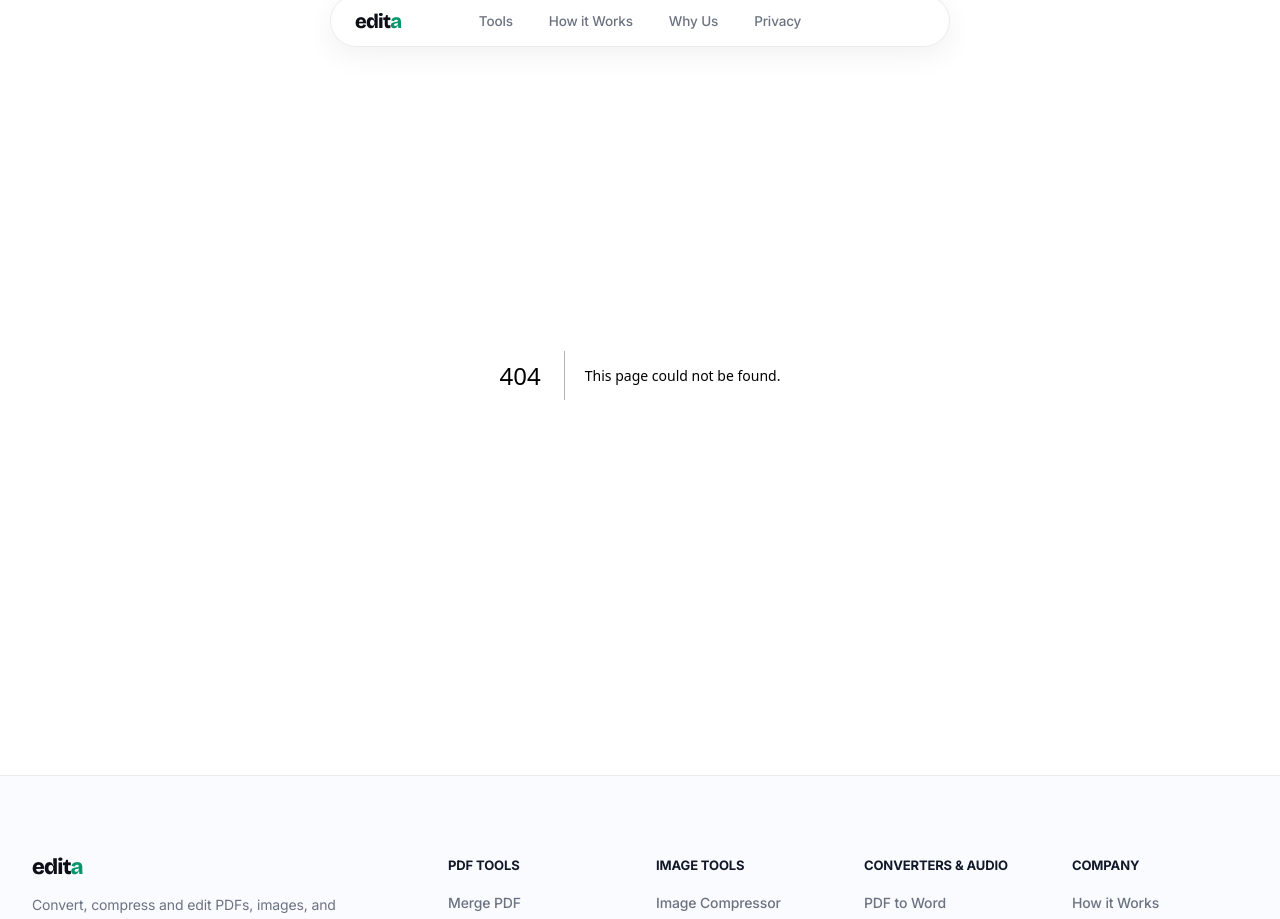
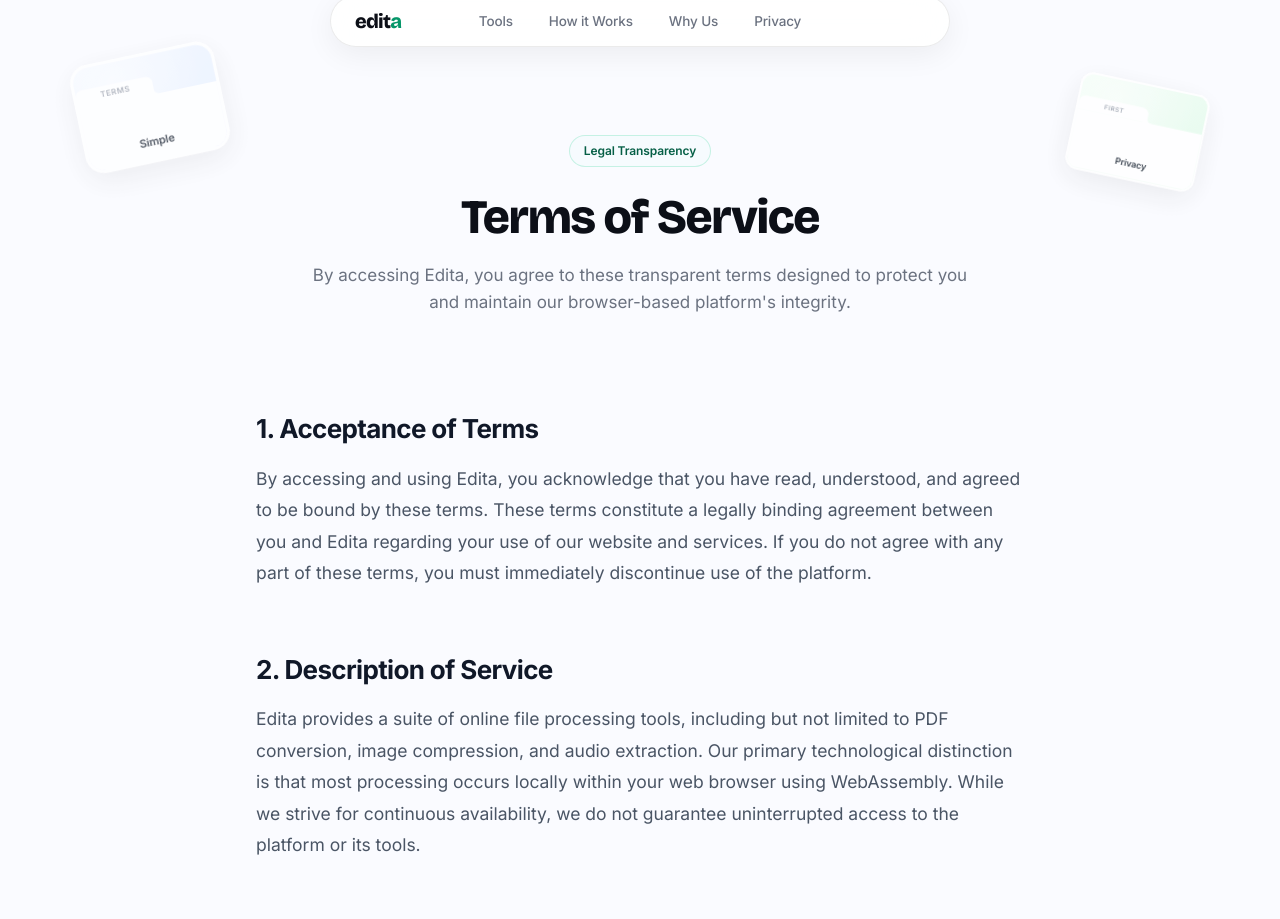
Before and after one commit to siddharth-fr/edita, a Next.js app: page /terms in a window 1280 px wide. Before the commit this address had no page. Shown: the part 25-944 px from the top of the page. Built offline with nearby package versions, Linux system fonts and the light colour scheme.

Commit message:
added terms of conditions page

```diff
--- a/src/app/privacy/page.tsx
+++ b/src/app/privacy/page.tsx
@@ -37,12 +37,6 @@
           </div>
           <div className="absolute -right-12 sm:-right-32 lg:-right-56 top-[-20px] sm:top-[-40px] lg:top-[-50px] rotate-12 opacity-60 sm:opacity-70 lg:opacity-85 scale-[0.6] sm:scale-75 lg:scale-105 origin-center pointer-events-none -z-10" style={{ width: 125, filter: 'blur(0px)' }}>
             <CardFace label="End-to-End" category="SECURE" gradient="linear-gradient(135deg,#F3FFF7,#E2FBEA)" size={125} />
-          </div>
-          <div className="absolute -right-8 sm:-right-24 lg:-right-60 top-[180px] sm:top-[240px] lg:top-[300px] -rotate-3 opacity-50 sm:opacity-50 lg:opacity-60 scale-[0.55] sm:scale-65 lg:scale-110 origin-center pointer-events-none -z-10" style={{ width: 100, filter: 'blur(1.5px)' }}>
-             <CardFace label="No Tracking" category="USER" gradient="linear-gradient(135deg,#F8F4FF,#EDE5FF)" size={100} />
-          </div>
-          <div className="absolute -left-8 sm:-left-24 lg:-left-60 top-[160px] sm:top-[220px] lg:top-[280px] rotate-6 opacity-50 sm:opacity-50 lg:opacity-70 scale-[0.55] sm:scale-65 lg:scale-105 origin-center pointer-events-none -z-10" style={{ width: 110, filter: 'blur(1px)' }}>
-             <CardFace label="Encrypted" category="LOCAL" gradient="linear-gradient(135deg,#FFF6EC,#FFEAD8)" size={110} />
           </div>
 
           <div className="relative z-10 w-full flex flex-col items-center">
@@ -86,45 +80,30 @@
         <div className="max-w-3xl mx-auto flex flex-col gap-12 sm:gap-16 pt-8">
 
           <div className="relative">
-            <div className="flex items-center gap-4 mb-4">
-              <div className="w-12 h-12 rounded-[14px] bg-white/60 backdrop-blur-md flex items-center justify-center border border-white/80 shadow-[0_8px_20px_rgba(0,0,0,0.03)]">
-                <Lock size={22} className="text-emerald-500" strokeWidth={2} />
-              </div>
-              <h2 className="text-2xl sm:text-[26px] font-bold text-gray-900 tracking-tight m-0">Zero Data Collection</h2>
-            </div>
-            <p className="text-gray-600 leading-[1.7] m-0 text-[16.5px] sm:text-[17.5px] pl-[64px]">
-              Edita operates entirely within your browser utilizing advanced WebAssembly (WASM) technology. When you convert, compress, or manipulate files using our tools, the processing happens directly on your own device's hardware. <strong className="text-gray-900 font-semibold">We do not upload your files to our servers, we do not store them, and we have absolutely no access to their contents.</strong>
+            <h2 className="text-2xl sm:text-[26px] font-bold text-gray-900 tracking-tight mb-4">Zero Data Collection</h2>
+            <p className="text-gray-600 leading-[1.8] m-0 text-[16.5px] sm:text-[17.5px]">
+              Edita operates entirely within your browser utilizing advanced WebAssembly (WASM) technology. When you convert, compress, or manipulate files using our tools, the processing happens directly on your own device's hardware. At no point are your files uploaded to any remote server. Since the data never leaves your system, we do not store, view, or have any access to your private information or content.
             </p>
           </div>
 
           <div className="relative">
-            <div className="flex items-center gap-4 mb-4">
-              <div className="w-12 h-12 rounded-[14px] bg-white/60 backdrop-blur-md flex items-center justify-center border border-white/80 shadow-[0_8px_20px_rgba(0,0,0,0.03)]">
-                <Globe size={22} className="text-blue-500" strokeWidth={2} />
-              </div>
-              <h2 className="text-2xl sm:text-[26px] font-bold text-gray-900 tracking-tight m-0">No Accounts, No Tracking</h2>
-            </div>
-            <p className="text-gray-600 leading-[1.7] m-0 text-[16.5px] sm:text-[17.5px] pl-[64px]">
-              We believe privacy implies anonymity. We do not require you to create an account, provide an email address, or log in to use our services. We intentionally avoid integrating intrusive third-party ad-trackers or analytics platforms that profile your personal web behavior.
+            <h2 className="text-2xl sm:text-[26px] font-bold text-gray-900 tracking-tight mb-4">No Accounts or Profiling</h2>
+            <p className="text-gray-600 leading-[1.8] m-0 text-[16.5px] sm:text-[17.5px]">
+              We believe that the best way to protect your data is to never ask for it. Edita does not require you to create an account, provide an email address, or link any social media profiles to use our services. We do not build user profiles, track your cross-site behavior, or use invasive third-party advertising cookies that compromise your digital identity.
             </p>
           </div>
 
           <div className="relative">
-            <div className="flex items-center gap-4 mb-4">
-              <div className="w-12 h-12 rounded-[14px] bg-white/60 backdrop-blur-md flex items-center justify-center border border-white/80 shadow-[0_8px_20px_rgba(0,0,0,0.03)]">
-                <ShieldCheck size={22} className="text-amber-500" strokeWidth={2} />
-              </div>
-              <h2 className="text-2xl sm:text-[26px] font-bold text-gray-900 tracking-tight m-0">Analytics & Cookies</h2>
-            </div>
-            <p className="text-gray-600 leading-[1.7] m-0 text-[16.5px] sm:text-[17.5px] pl-[64px]">
-              We may utilize completely anonymized, privacy-friendly analytics exclusively to count the aggregate number of page visits and ensure our application is running smoothly. This minimal data cannot be traced back to you. We do not use persistent tracking cookies.
+            <h2 className="text-2xl sm:text-[26px] font-bold text-gray-900 tracking-tight mb-4">Anonymized Analytics</h2>
+            <p className="text-gray-600 leading-[1.8] m-0 text-[16.5px] sm:text-[17.5px]">
+              To maintain the health of our platform and understand general usage trends, we utilize privacy-focused, anonymized analytics. This data is limited to aggregate statistics such as page view counts and success rates of tool usage. This information is completely ephemeral, contains no personally identifiable information (PII), and cannot be used to trace activity back to an individual user.
             </p>
           </div>
 
-          <div className="relative pl-[64px]">
-            <h2 className="text-xl sm:text-[22px] font-bold text-gray-900 tracking-tight mb-3">Updates to this Policy</h2>
-            <p className="text-gray-600 leading-[1.7] m-0 text-[16.5px] sm:text-[17.5px]">
-              As our platform evolves, we may occasionally update this Privacy Policy. However, our fundamental commitment to local, client-side processing will never change. Any updates will be reflected directly on this page.
+          <div className="relative">
+            <h2 className="text-2xl sm:text-[26px] font-bold text-gray-900 tracking-tight mb-4">Updates to this Policy</h2>
+            <p className="text-gray-600 leading-[1.8] m-0 text-[16.5px] sm:text-[17.5px]">
+              We may occasionally update this Privacy Policy to reflect technical improvements or changes in our operational practices. However, our core philosophy remains unchanged: your files are processed locally, and your privacy is absolute. We encourage you to review this page periodically for any updates.
             </p>
           </div>
 
--- a/src/app/sitemap.ts
+++ b/src/app/sitemap.ts
@@ -23,6 +23,18 @@
             changeFrequency: 'weekly',
             priority: 1,
         },
+        {
+            url: `${baseUrl}/privacy`,
+            lastModified: new Date(),
+            changeFrequency: 'monthly',
+            priority: 0.5,
+        },
+        {
+            url: `${baseUrl}/terms`,
+            lastModified: new Date(),
+            changeFrequency: 'monthly',
+            priority: 0.5,
+        },
         ...toolsUrls,
     ];
 }
--- /dev/null
+++ b/src/app/terms/page.tsx
@@ -0,0 +1,129 @@
+'use client';
+
+import { Scale, FileText, CheckCircle, ShieldCheck } from 'lucide-react';
+import { CardFace } from '@/components/ui/HeroCardGrid';
+
+export default function TermsPage() {
+  return (
+    <main
+      className="flex-1 flex flex-col items-center w-full pb-28 pt-28 relative overflow-x-clip"
+      style={{
+        background: '#FAFBFF',
+      }}
+    >
+      {/* ── Deep-space ambient background ── */}
+      <div className="pointer-events-none select-none absolute inset-0 -z-10">
+        <div
+          className="absolute inset-0"
+          style={{
+            background: 'radial-gradient(ellipse 90% 70% at 50% 35%, #F0F4FF 0%, #F7F5FF 35%, #FAFBFF 70%, #FAFBFF 100%)',
+          }}
+        />
+        <div
+          className="absolute top-[0px] left-1/2 -translate-x-1/2 w-[640px] h-[640px] rounded-full"
+          style={{
+            background: 'radial-gradient(ellipse, rgba(167,240,198,0.15) 0%, rgba(199,210,255,0.08) 45%, transparent 72%)',
+            filter: 'blur(2px)',
+          }}
+        />
+      </div>
+
+      <section className="w-full max-w-4xl px-4 sm:px-8 mt-12 mb-10 relative z-10">
+        <div className="text-center max-w-2xl mx-auto mb-16 relative z-0">
+
+          {/* Static Floating Cards decorating the Title */}
+          <div className="absolute -left-12 sm:-left-32 lg:-left-56 top-[-40px] sm:top-[-60px] lg:top-[-80px] -rotate-12 opacity-60 sm:opacity-60 lg:opacity-75 scale-[0.55] sm:scale-75 lg:scale-105 origin-center pointer-events-none -z-10" style={{ width: 140, filter: 'blur(0.5px)' }}>
+            <CardFace label="Simple" category="TERMS" gradient="linear-gradient(135deg,#F5F9FF,#E6F0FF)" size={140} />
+          </div>
+          <div className="absolute -right-12 sm:-right-32 lg:-right-56 top-[-20px] sm:top-[-40px] lg:top-[-50px] rotate-12 opacity-60 sm:opacity-70 lg:opacity-85 scale-[0.6] sm:scale-75 lg:scale-105 origin-center pointer-events-none -z-10" style={{ width: 125, filter: 'blur(0px)' }}>
+            <CardFace label="Privacy" category="FIRST" gradient="linear-gradient(135deg,#F3FFF7,#E2FBEA)" size={125} />
+          </div>
+
+          <div className="relative z-10 w-full flex flex-col items-center">
+            <div
+              className="inline-flex items-center gap-2 mb-6"
+              style={{
+                padding: '6px 14px',
+                borderRadius: 999,
+                border: '1px solid rgba(52, 211, 153, 0.25)',
+                background: 'rgba(197, 255, 234, 0.08)',
+                color: '#065F46',
+                fontSize: 12,
+                fontWeight: 600,
+                letterSpacing: '-0.01em',
+              }}
+            >
+              <span>Legal Transparency</span>
+            </div>
+            <h1 style={{
+              margin: '0 0 18px',
+              fontFamily: 'var(--font-display), sans-serif',
+              fontWeight: 800,
+              letterSpacing: '-0.03em',
+              lineHeight: 1.1,
+              fontSize: 'clamp(38px, 6vw, 48px)',
+              color: '#0C0F17',
+            }}>
+              Terms of Service
+            </h1>
+            <p style={{
+              fontSize: '17px',
+              lineHeight: 1.6,
+              color: '#6B7280',
+              fontWeight: 400,
+            }}>
+              By accessing Edita, you agree to these transparent terms designed to protect you and maintain our browser-based platform's integrity.
+            </p>
+          </div>
+        </div>
+
+        <div className="max-w-3xl mx-auto flex flex-col gap-12 sm:gap-16 pt-8">
+
+          <div className="relative">
+            <h2 className="text-2xl sm:text-[26px] font-bold text-gray-900 tracking-tight mb-4">1. Acceptance of Terms</h2>
+            <p className="text-gray-600 leading-[1.8] m-0 text-[16.5px] sm:text-[17.5px]">
+              By accessing and using Edita, you acknowledge that you have read, understood, and agreed to be bound by these terms. These terms constitute a legally binding agreement between you and Edita regarding your use of our website and services. If you do not agree with any part of these terms, you must immediately discontinue use of the platform.
+            </p>
+          </div>
+
+          <div className="relative">
+            <h2 className="text-2xl sm:text-[26px] font-bold text-gray-900 tracking-tight mb-4">2. Description of Service</h2>
+            <p className="text-gray-600 leading-[1.8] m-0 text-[16.5px] sm:text-[17.5px]">
+              Edita provides a suite of online file processing tools, including but not limited to PDF conversion, image compression, and audio extraction. Our primary technological distinction is that most processing occurs locally within your web browser using WebAssembly. While we strive for continuous availability, we do not guarantee uninterrupted access to the platform or its tools.
+            </p>
+          </div>
+
+          <div className="relative">
+            <h2 className="text-2xl sm:text-[26px] font-bold text-gray-900 tracking-tight mb-4">3. Proper Use and Restrictions</h2>
+            <p className="text-gray-600 leading-[1.8] m-0 text-[16.5px] sm:text-[17.5px]">
+              You agree to use Edita only for lawful purposes. You are strictly prohibited from using the platform to process content that is illegal, infringing on third-party intellectual property, or containing malicious software. You may not attempt to reverse engineer, decompile, or interfere with the client-side code that powers our browser-based tools.
+            </p>
+          </div>
+
+          <div className="relative">
+            <h2 className="text-2xl sm:text-[26px] font-bold text-gray-900 tracking-tight mb-4">4. Ownership and Intellectual Property</h2>
+            <p className="text-gray-600 leading-[1.8] m-0 text-[16.5px] sm:text-[17.5px]">
+              Edita does not claim any ownership rights over the files you process using our tools. All processed files and their contents remain your property. However, the design, source code, logos, and original content of the Edita platform itself are protected by intellectual property laws and remain the exclusive property of Edita.
+            </p>
+          </div>
+
+          <div className="relative">
+            <h2 className="text-2xl sm:text-[26px] font-bold text-gray-900 tracking-tight mb-4">5. Disclaimer of Warranties</h2>
+            <p className="text-gray-600 leading-[1.8] m-0 text-[16.5px] sm:text-[17.5px]">
+              Edita provides its services on an "as is" and "as available" basis. We make no warranties, expressed or implied, regarding the accuracy, reliability, or suitability of our tools for any particular purpose. Since processing occurs on your own device, we are not responsible for performance issues or data loss caused by hardware limitations or software conflicts on the browser level.
+            </p>
+          </div>
+
+          <div className="relative">
+            <h2 className="text-2xl sm:text-[26px] font-bold text-gray-900 tracking-tight mb-4">6. Limitation of Liability</h2>
+            <p className="text-gray-600 leading-[1.8] m-0 text-[16.5px] sm:text-[17.5px]">
+              To the maximum extent permitted by law, Edita and its creators shall not be liable for any direct, indirect, incidental, or consequential damages arising from your use or inability to use the platform. This includes, but is not limited to, damages for loss of profits, data corruption, or business interruption.
+            </p>
+          </div>
+
+        </div>
+
+      </section>
+    </main>
+  );
+}
--- a/src/components/layout/Footer.tsx
+++ b/src/components/layout/Footer.tsx
@@ -33,7 +33,7 @@
             { label: 'How it Works', href: '/how-it-works' },
             { label: 'Why Us', href: '/why-us' },
             { label: 'Privacy Policy', href: '/privacy' },
-            { label: 'Terms of Service', href: '/#terms' },
+            { label: 'Terms of Service', href: '/terms' },
             { label: 'Contact', href: '/#contact' },
         ],
     },
@@ -158,10 +158,10 @@
                         © {new Date().getFullYear()} edita All rights reserved.
                     </div>
                     <div className="flex gap-6">
-                        <Link href="/#privacy" style={{ fontSize: 13, color: '#9CA3AF', fontWeight: 500, textDecoration: 'none' }} className="hover:text-[#111827]">
+                        <Link href="/privacy" style={{ fontSize: 13, color: '#9CA3AF', fontWeight: 500, textDecoration: 'none' }} className="hover:text-[#111827]">
                             Privacy Policy
                         </Link>
-                        <Link href="/#terms" style={{ fontSize: 13, color: '#9CA3AF', fontWeight: 500, textDecoration: 'none' }} className="hover:text-[#111827]">
+                        <Link href="/terms" style={{ fontSize: 13, color: '#9CA3AF', fontWeight: 500, textDecoration: 'none' }} className="hover:text-[#111827]">
                             Terms of Service
                         </Link>
                     </div>
```
